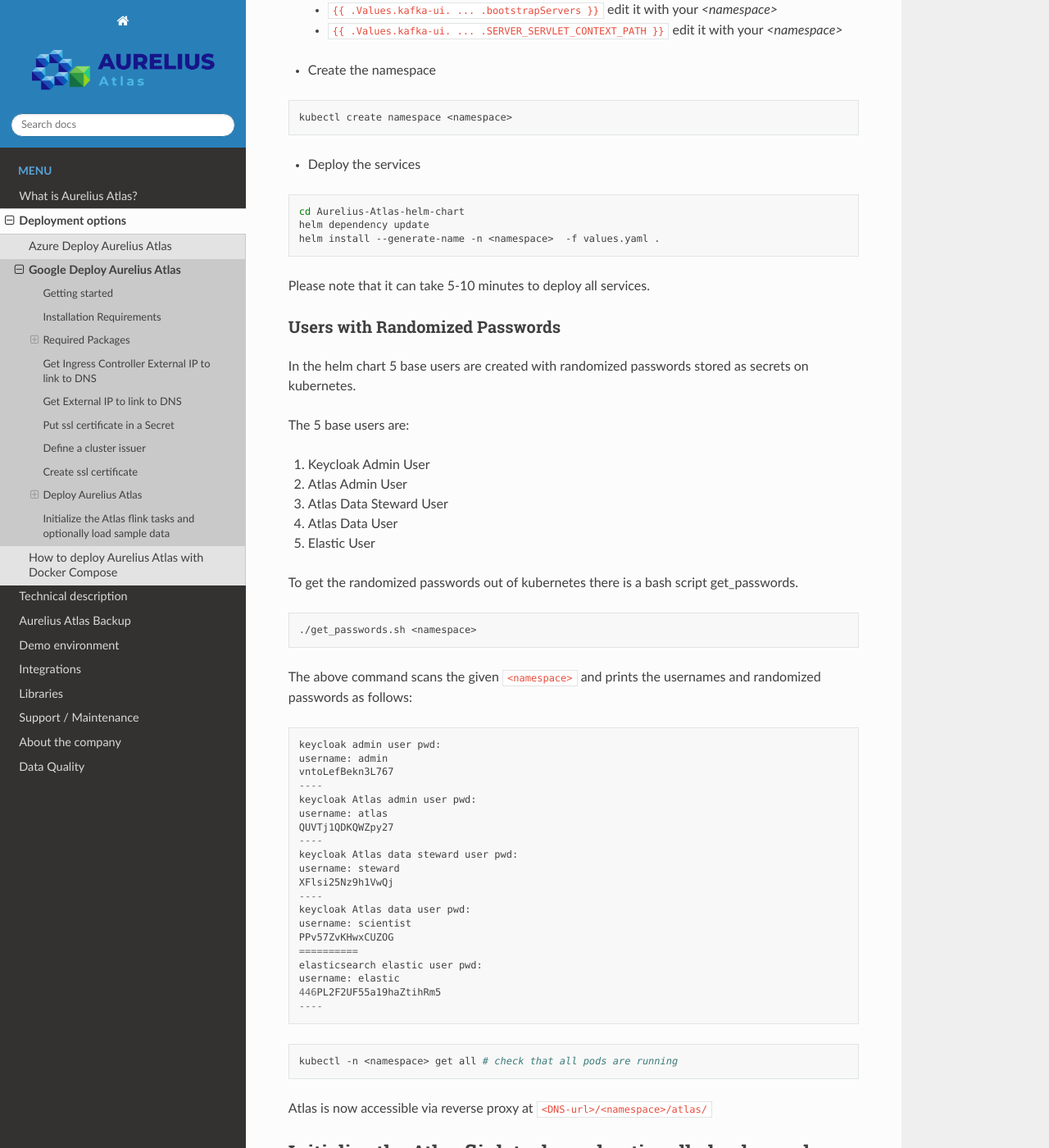
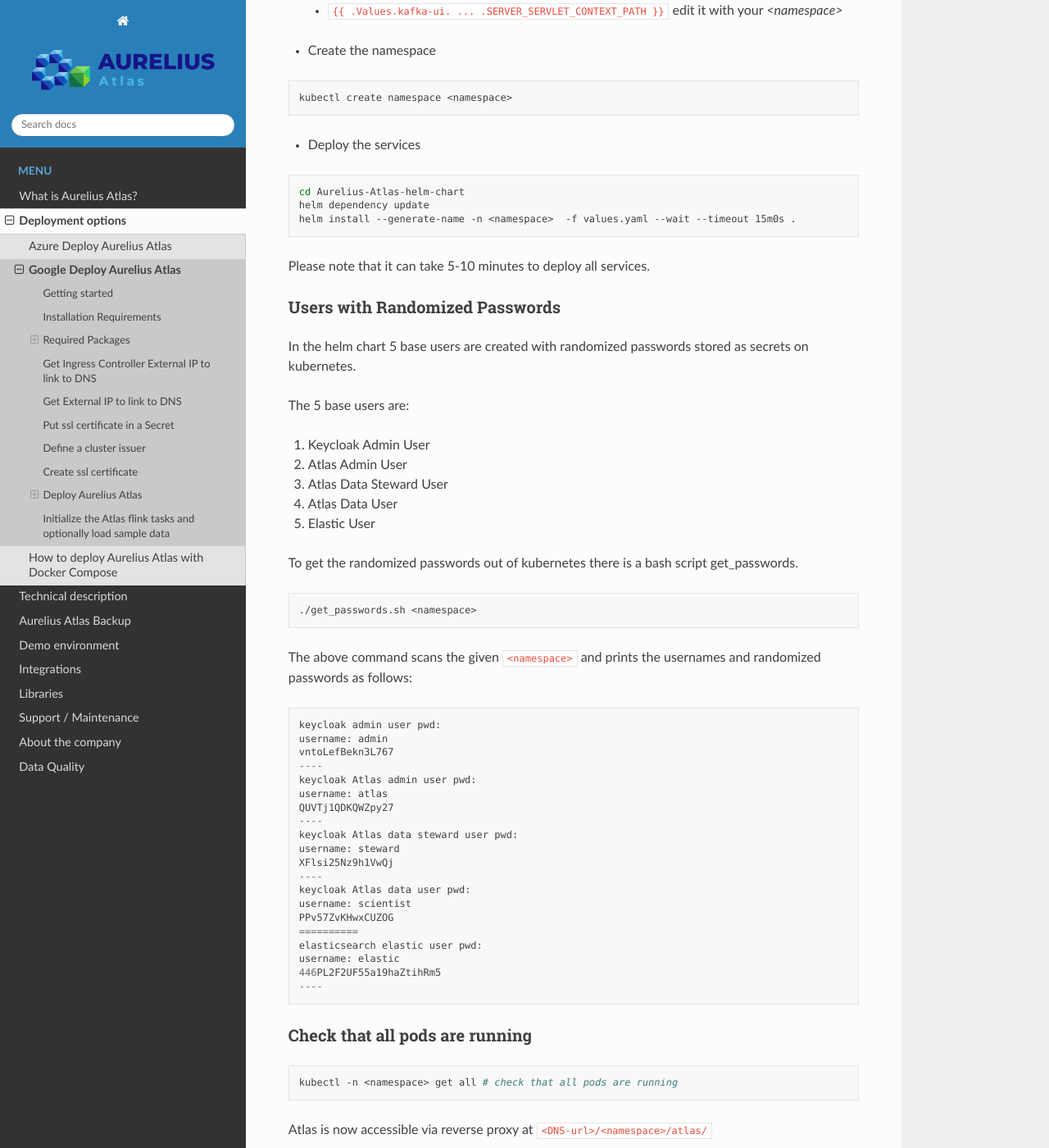
Before and after one commit to aureliusenterprise/doc_technical_manual, a Sphinx documentation site: the page built from DOc/docs/source/Options/Deployment/helm_google_deployment.rst, in a window 1280 px wide and 1400 px high, scrolled down 4137 px. Shown: the whole window at 82% size. Built offline with Sphinx 7.4.7 and the Read the Docs theme 2.0.0, drawn with Linux system fonts in a browser that asks for light colours; pages that are not in the unit, such as notebooks, are missing from menus.

Commit message:
update helm install command

```diff
--- a/DOc/docs/source/Options/Deployment/helm_azure_deployment.rst
+++ b/DOc/docs/source/Options/Deployment/helm_azure_deployment.rst
@@ -197,7 +197,7 @@
 
         cd Aurelius-Atlas-helm-chart
         helm dependency update
-        helm install --generate-name -n <namespace>  -f values.yaml .
+        helm install --generate-name -n <namespace>  -f values.yaml --wait --timeout 15m0s .
 
 Users with Randomized Passwords
 ~~~~~~~~~~~~~~~~~~~~~~~~~~~~~~~
--- a/DOc/docs/source/Options/Deployment/helm_google_deployment.rst
+++ b/DOc/docs/source/Options/Deployment/helm_google_deployment.rst
@@ -146,7 +146,7 @@
 
 Here we define a CLusterIssuer using letsencrypt on the cert-manager namespace:
 
-- Move to the directory of Aurelius-Atlas-helm-chart
+* Move to the directory of Aurelius-Atlas-helm-chart
 * Uncomment prod_issuer.yaml in templates
 * Update ``{{ .Values.ingress.email_address }}`` in values.yaml file
 * Create the clusterIssuer with the following command
@@ -216,7 +216,7 @@
 
     cd Aurelius-Atlas-helm-chart
     helm dependency update
-    helm install --generate-name -n <namespace>  -f values.yaml .
+    helm install --generate-name -n <namespace>  -f values.yaml --wait --timeout 15m0s .
 
 Please note that it can take 5-10 minutes to deploy all services.
 
@@ -268,7 +268,7 @@
    ----
 
 Check that all pods are running
-^^^^^^^^^^^^^^^^^^^^^^^^^^^^^^^
+~~~~~~~~~~~~~~~~~~~~~~~~~~~~~~~
 
 .. code:: bash
 
```
